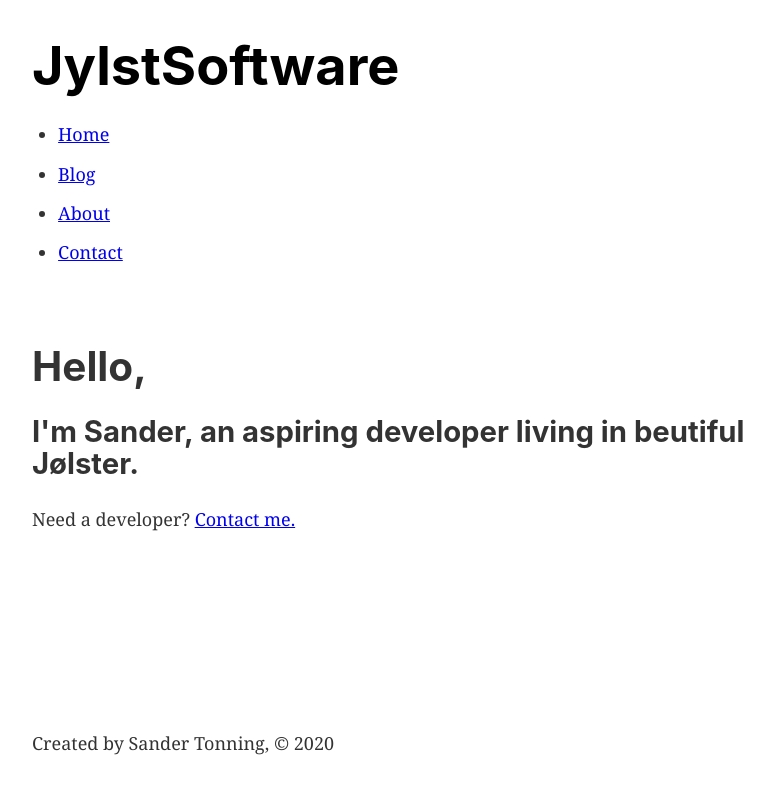
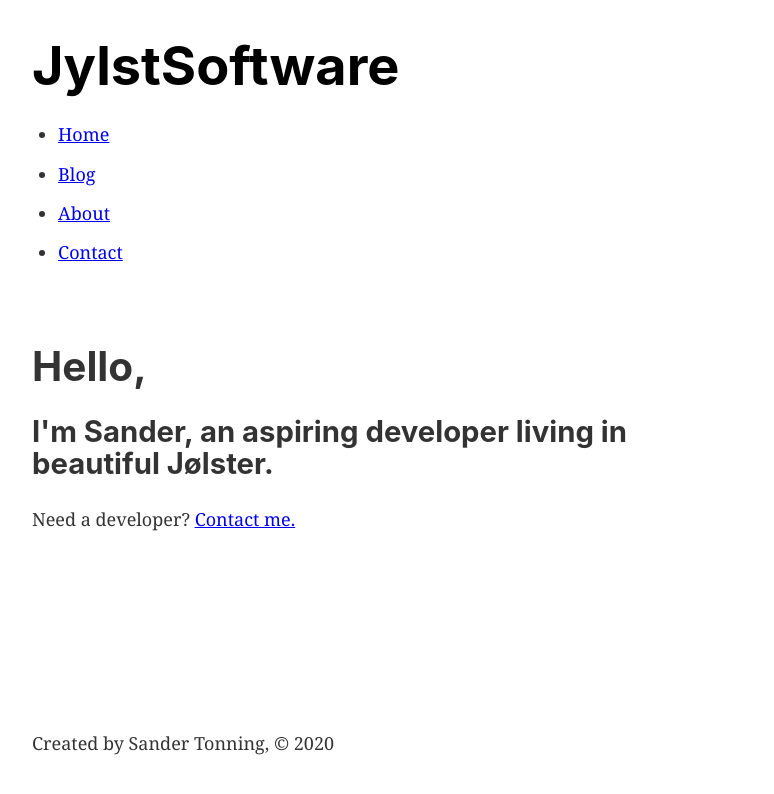
Before and after one commit to SanderTonning/gatsby-bootcamp, a Gatsby site: page / in a window 1280 px wide. Shown: the whole page, without its empty margins (251-1025 px from the left). Built offline with nearby package versions, Linux system fonts and the light colour scheme; Gatsby itself is replaced by a stand-in of ours.

Commit message:
Update index.js

```diff
--- a/src/pages/index.js
+++ b/src/pages/index.js
@@ -10,7 +10,7 @@ const IndexPage = () => {
         <Layout>
             <Head title='Home'/>
             <h1>Hello,</h1>
-            <h2>I'm Sander, an aspiring developer living in beutiful Jølster.</h2>
+            <h2>I'm Sander, an aspiring developer living in beautiful Jølster.</h2>
             <p>Need a developer? <Link to="/contact">Contact me.</Link></p>
         </Layout>
     )
```
